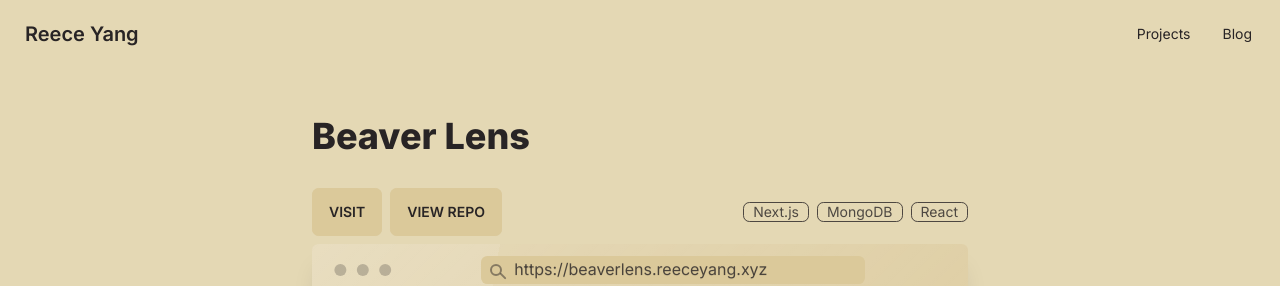
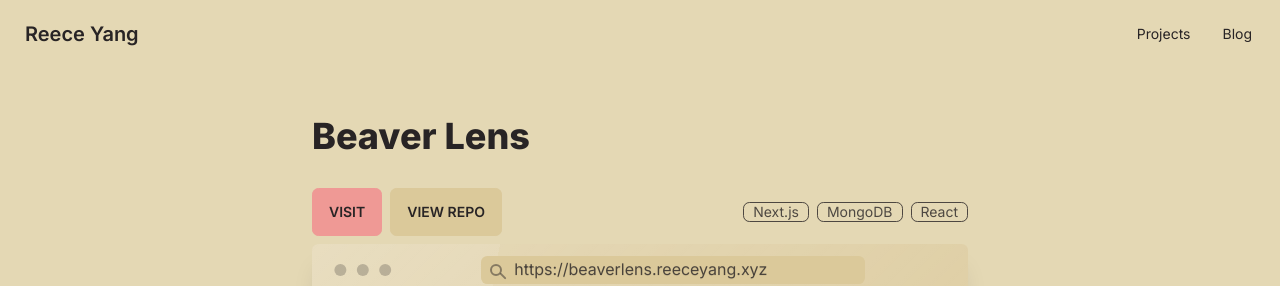
Before and after one commit to reeceyang/reeceyang.xyz-next, a Next.js app: page /projects/beaverlens in a window 1280 px wide. Shown: the top 286 px of the page. Built offline with nearby package versions, Linux system fonts and the light colour scheme.

Commit message:
project visit button color

```diff
--- a/app/projects/[slug]/page.tsx
+++ b/app/projects/[slug]/page.tsx
@@ -14,7 +14,7 @@ export default function Project({ params }: { params: { slug: string } }) {
       <div className="flex flex-row gap-2 mb-2">
       {project.url && (
         <Link href={project.url}>
-          <button className="btn">Visit</button>
+          <button className="btn btn-primary">Visit</button>
         </Link>
       )}
       {project.github_url && (
```
